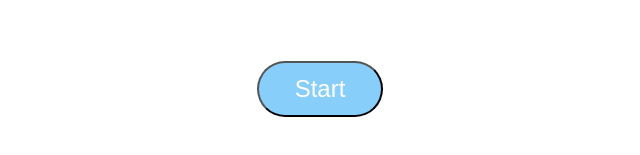
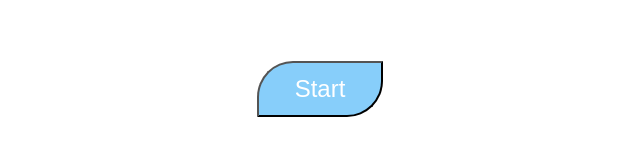
Before and after one commit to RhysTheaker/Clay-Pigeon-Shooting, a plain HTML site: page index.html in a window 1280 px wide. Shown: the part 927-1082 px from the top of the page, 320-960 px from the left. Drawn offline with nearby package versions, Linux system fonts and the light colour scheme.

Commit message:
Changed the play/play again button style

```diff
--- a/css/style.css
+++ b/css/style.css
@@ -102,16 +102,18 @@ h3 {
   font-size: 1.5em;
   padding:.5em 1.5em;
   background-color: lightskyblue;
-  border-radius: 1.5em;
   margin: 5% auto;
   color: white;
   transition: .1s;
   outline: none;
+  border-top-left-radius: 1.5em;
+  border-bottom-right-radius: 1.5em;
 }
 #btn:hover {
   color: white;
   border: 3px solid white;
   opacity: 0.7;
+  cursor: grab;
 }
 
 
```
Also changed, not shown: 1 other file.
